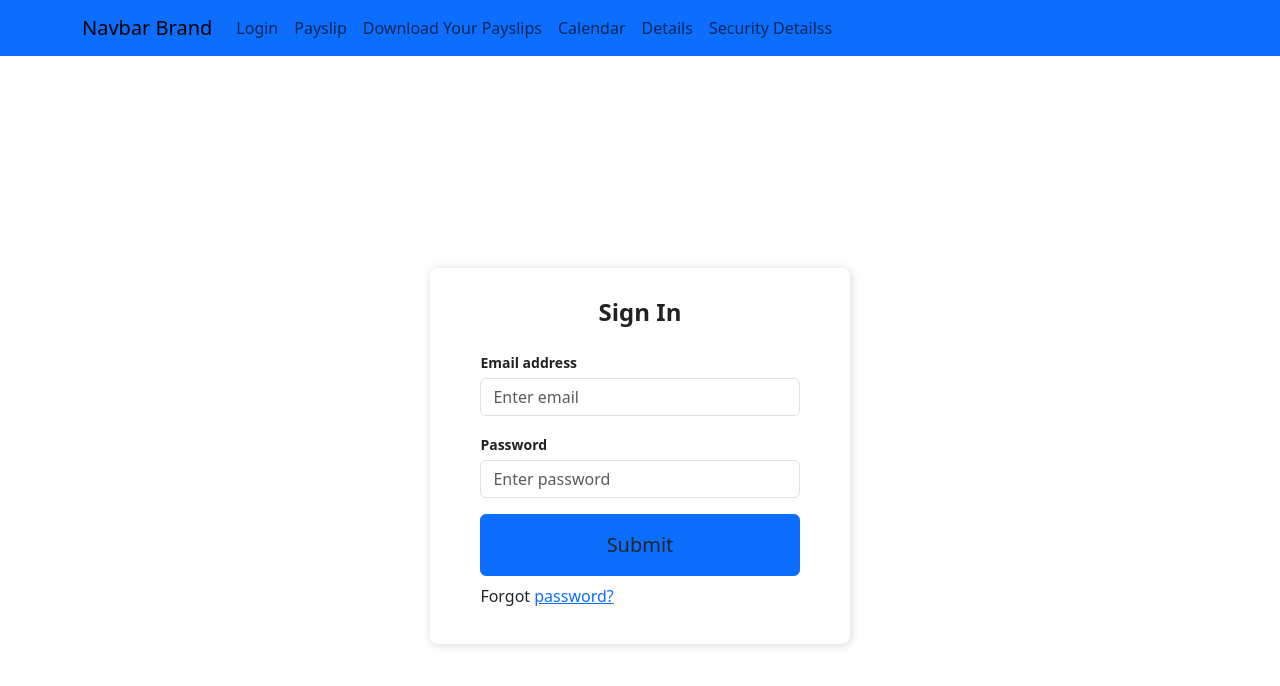
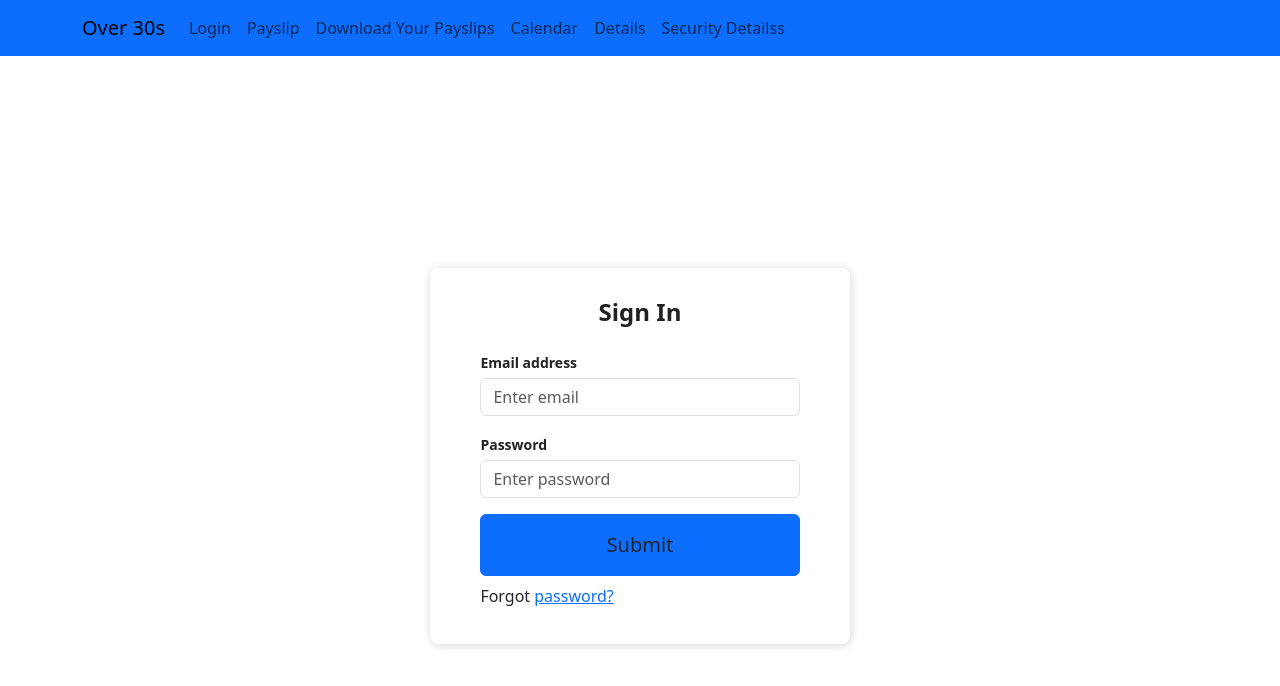
Before and after one commit to KaloyanBobev/payslip-app, a React (Create React App) app: page / in a window 1280 px wide. Shown: the top 686 px of the page. Built offline with nearby package versions, Linux system fonts and the light colour scheme.

Commit message:
Update Navigation.js

```diff
--- a/src/pages/Navigation.js
+++ b/src/pages/Navigation.js
@@ -7,7 +7,7 @@ export default function Navigation() {
     <>
       <Navbar bg="primary" expand="md">
         <Container>
-          <Navbar.Brand href="#home">Navbar Brand</Navbar.Brand>
+          <Navbar.Brand href="#home">Over 30s</Navbar.Brand>
           <Navbar.Toggle aria-controls="basic-navbar-nav" />
           <Navbar.Collapse id="basic-navbar-nav">
             <Nav className="me-auto">
```
